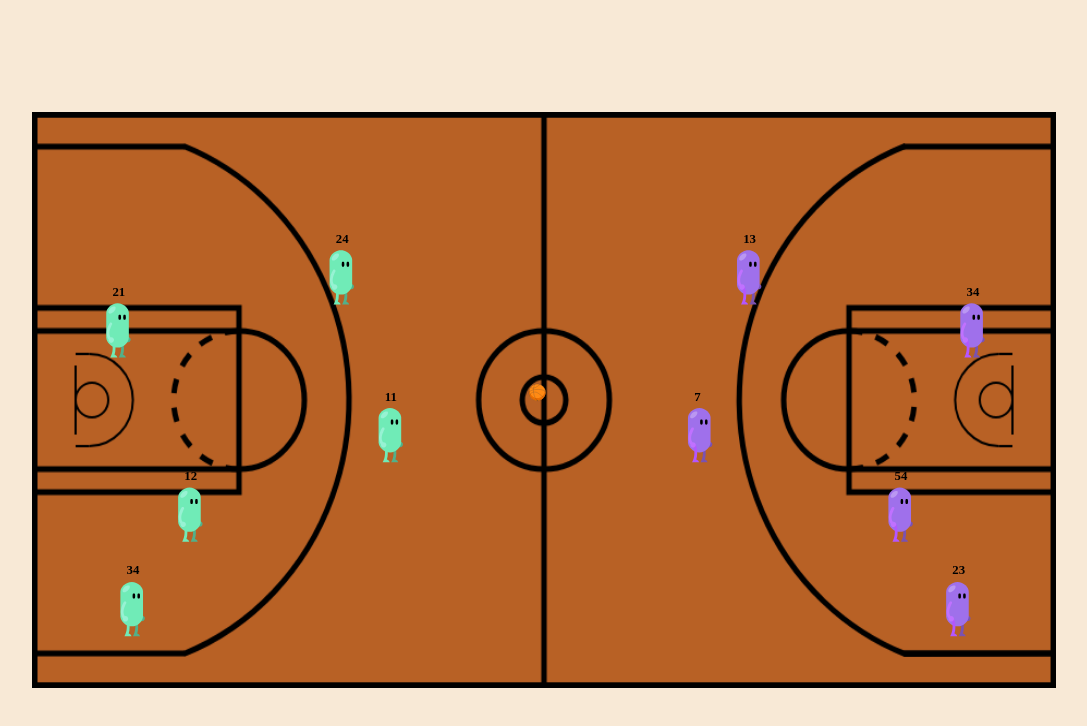
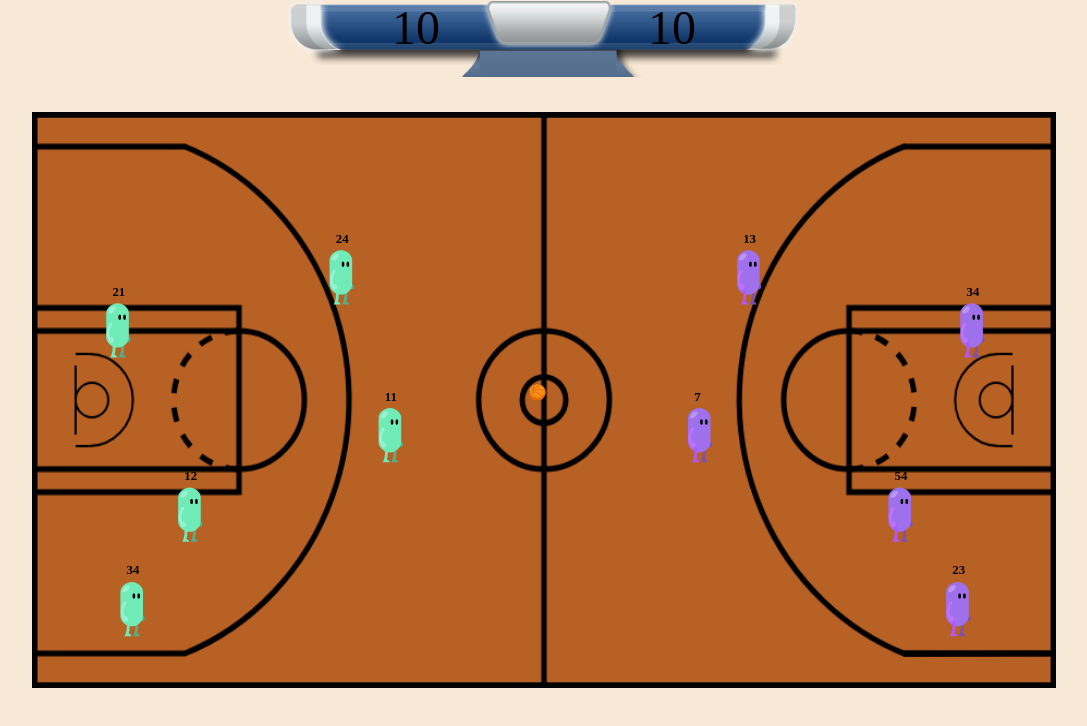
Before and after one commit to Telos-J/BaskSim, a plain HTML site: page javascript/index.html in a window 1280 px wide. Shown: the whole page, without its empty margins (96-1183 px from the left). Drawn offline with Linux system fonts and the light colour scheme; animation ran at ten frames a second.

Commit message:
Add scoreboard

```diff
--- a/javascript/index.html
+++ b/javascript/index.html
@@ -9,6 +9,10 @@
   <body>
     <canvas></canvas>
     <div class="display"></div>
+    <div class="scoreboard">
+        <div class="score" id="green-score"></div>
+        <div class="score" id="purple-score"></div>
+    </div>
 
     <svg id="basketball" viewBox="0 0 92 92" fill="none" xmlns="http://www.w3.org/2000/svg">
         <path d="M46 85.8667C68.0177 85.8667 85.8666 68.0178 85.8666 46C85.8666 23.9823 68.0177 6.13336 46 6.13336C23.9822 6.13336 6.1333 23.9823 6.1333 46C6.1333 68.0178 23.9822 85.8667 46 85.8667Z" fill="#FF8A14"/>
--- a/javascript/js/app.js
+++ b/javascript/js/app.js
@@ -1,5 +1,5 @@
 import { bball } from './gameObjects.js'
-import { generateTeam, control, animate, updateBallActivity, drawTeam, draw_bball } from './gameMethods.js'
+import { generateTeam, control, animate, updateBallActivity, drawTeam, draw_bball, updateScore } from './gameMethods.js'
 import { drawBackground, drawCourtLines } from './drawCourt.js'
 
 function update() {
@@ -9,7 +9,7 @@ function update() {
   controlPlayer.dribble(bball);
 
   updateBallActivity(bball, controlPlayer);
-  console.log(controlPlayer.isMoving, controlPlayer.wasMoving)
+  updateScore()
 }
 
 function render() {
--- a/javascript/js/gameMethods.js
+++ b/javascript/js/gameMethods.js
@@ -208,4 +208,9 @@ function updateBallActivity(bball, controlPlayer) {
     }
 }
 
-export { generateTeam, control, animate, updateBallActivity, drawTeam, draw_bball }
+function updateScore() {
+    document.querySelector('#green-score').innerHTML = 10;
+    document.querySelector('#purple-score').innerHTML = 10;
+}
+
+export { generateTeam, control, animate, updateBallActivity, drawTeam, draw_bball, updateScore }
--- a/javascript/style.css
+++ b/javascript/style.css
@@ -79,3 +79,19 @@ body {
 .st95 {
     fill: #eb6d00;
 }
+
+.scoreboard {
+    background-image: url('./assets/scoreboard.png');
+    background-size: cover;
+    position: absolute;
+    width: 40vw;
+    height: 6vw;
+    left: 50%;
+    transform: translateX(-50%);
+    display: flex;
+    justify-content: space-around;
+}
+
+.score {
+    font-size: 3rem;
+}
```
Also changed, not shown: javascript/assets/scoreboard.png (added).
